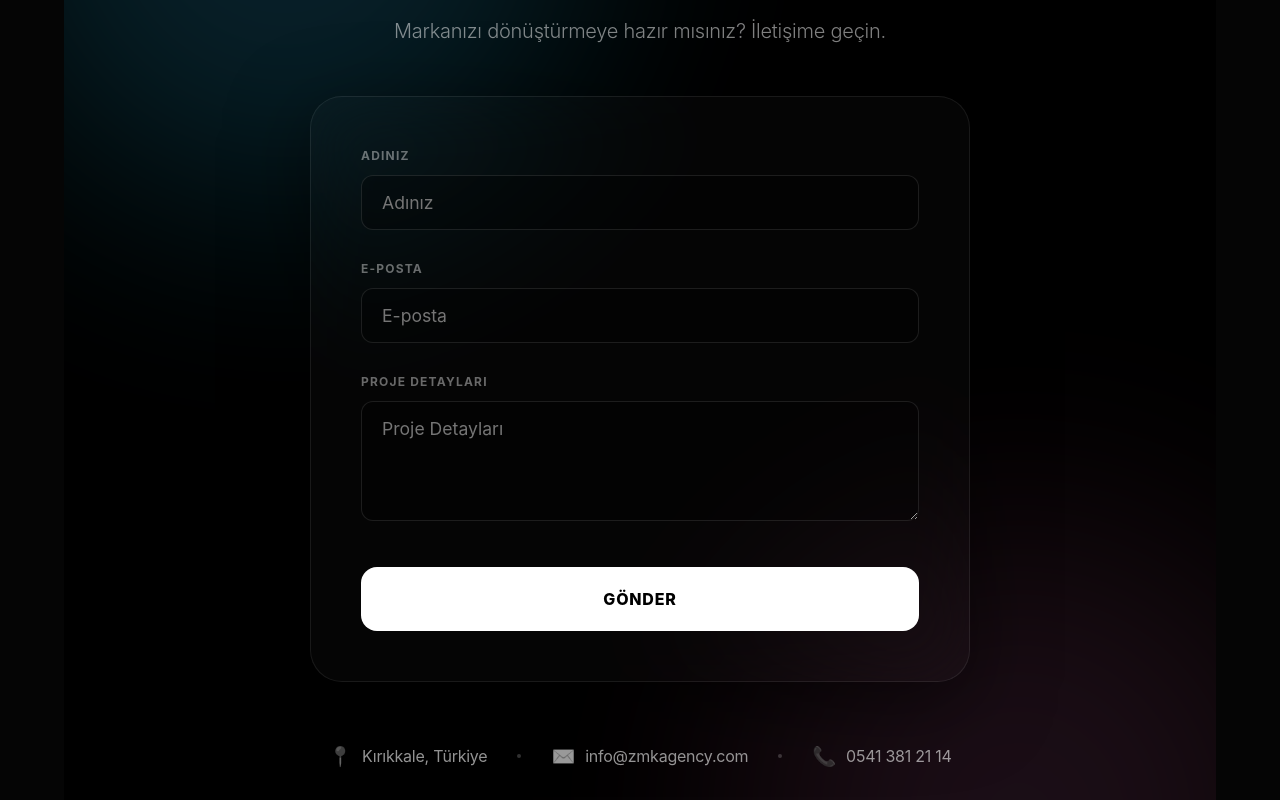
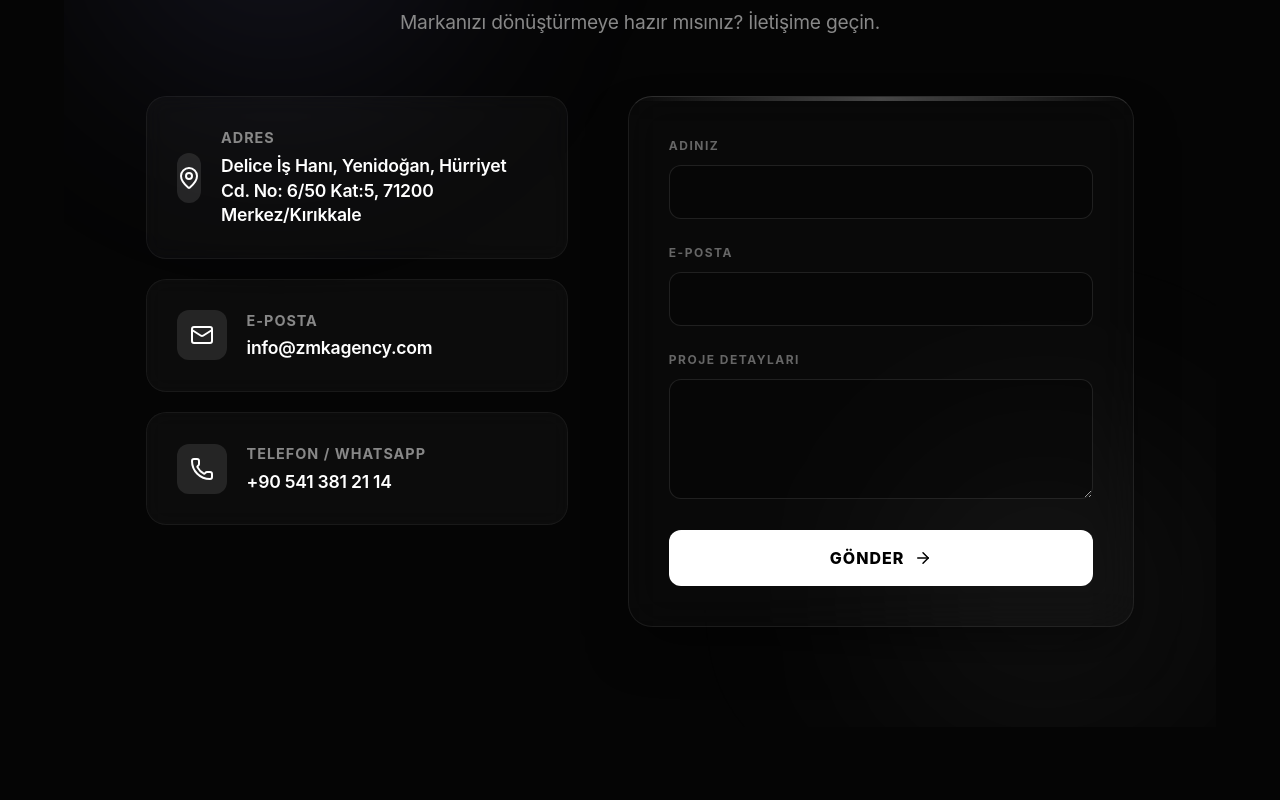
Before and after one commit to zumerkk/zmkagency, a React (Vite) app: page /services in a window 1280 px wide. Shown: the part 2580-3380 px from the top of the page. Built offline with nearby package versions, Linux system fonts and the light colour scheme.

Commit message:
feat(apex): Redesign Contact page & Update address

```diff
--- a/src/components/Contact.jsx
+++ b/src/components/Contact.jsx
@@ -1,8 +1,9 @@
 import React, { useState } from 'react';
-import { motion } from 'framer-motion';
+import { motion, AnimatePresence } from 'framer-motion';
 import '../styles/Contact.css';
 import { db } from '../firebase';
 import { collection, addDoc, serverTimestamp } from 'firebase/firestore';
+import { MapPin, Mail, Phone, ArrowRight, CheckCircle, AlertCircle } from 'lucide-react';
 
 const Contact = ({ t }) => {
     const [formData, setFormData] = useState({
@@ -33,7 +34,7 @@ const Contact = ({ t }) => {
             });
             setStatus('success');
             setFormData({ name: '', email: '', message: '' });
-            setTimeout(() => setStatus(''), 3000);
+            setTimeout(() => setStatus(''), 5000);
         } catch (error) {
             console.error("Error adding document: ", error);
             setStatus('error');
@@ -59,20 +60,60 @@ const Contact = ({ t }) => {
                 </motion.div>
 
                 <div className="contact-content-wrapper">
-                    <motion.form
-                        initial={{ opacity: 0, y: 40 }}
-                        whileInView={{ opacity: 1, y: 0 }}
+                    {/* Left Column: Info Cards */}
+                    <motion.div
+                        className="contact-info-wrapper"
+                        initial={{ opacity: 0, x: -30 }}
+                        whileInView={{ opacity: 1, x: 0 }}
                         viewport={{ once: true }}
                         transition={{ duration: 0.8, delay: 0.2 }}
-                        className="contact-form glass-panel"
-                        onSubmit={handleSubmit}
                     >
+                        <a href="https://maps.app.goo.gl/YourMapLinkHere" target="_blank" rel="noopener noreferrer" className="info-card">
+                            <div className="info-icon">
+                                <MapPin size={24} />
+                            </div>
+                            <div className="info-text">
+                                <h4>Adres</h4>
+                                <p>Delice İş Hanı, Yenidoğan, Hürriyet Cd. No: 6/50 Kat:5, 71200 Merkez/Kırıkkale</p>
+                            </div>
+                        </a>
+
+                        <a href="mailto:info@zmkagency.com" className="info-card">
+                            <div className="info-icon">
+                                <Mail size={24} />
+                            </div>
+                            <div className="info-text">
+                                <h4>E-Posta</h4>
+                                <p>info@zmkagency.com</p>
+                            </div>
+                        </a>
+
+                        <a href="https://wa.me/905413812114" target="_blank" rel="noopener noreferrer" className="info-card">
+                            <div className="info-icon">
+                                <Phone size={24} />
+                            </div>
+                            <div className="info-text">
+                                <h4>Telefon / WhatsApp</h4>
+                                <p>+90 541 381 21 14</p>
+                            </div>
+                        </a>
+                    </motion.div>
+
+                    {/* Right Column: Glass Form */}
+                    <motion.div
+                        className="glass-form-container"
+                        initial={{ opacity: 0, x: 30 }}
+                        whileInView={{ opacity: 1, x: 0 }}
+                        viewport={{ once: true }}
+                        transition={{ duration: 0.8, delay: 0.4 }}
+                    >
+                        <form onSubmit={handleSubmit}>
                             <div className={`form-group ${focusedField === 'name' ? 'focused' : ''}`}>
-                            <label>ADINIZ</label>
+                                <label>{t.namePlaceholder || "ADINIZ"}</label>
                                 <input
                                     type="text"
                                     name="name"
-                                placeholder={t.namePlaceholder}
+                                    className="form-input"
                                     value={formData.name}
                                     onChange={handleInput}
                                     onFocus={() => setFocusedField('name')}
@@ -81,11 +122,11 @@ const Contact = ({ t }) => {
                                 />
                             </div>
                             <div className={`form-group ${focusedField === 'email' ? 'focused' : ''}`}>
-                            <label>E-POSTA</label>
+                                <label>{t.emailPlaceholder || "E-POSTA"}</label>
                                 <input
                                     type="email"
                                     name="email"
-                                placeholder={t.emailPlaceholder}
+                                    className="form-input"
                                     value={formData.email}
                                     onChange={handleInput}
                                     onFocus={() => setFocusedField('email')}
@@ -94,10 +135,10 @@ const Contact = ({ t }) => {
                                 />
                             </div>
                             <div className={`form-group ${focusedField === 'message' ? 'focused' : ''}`}>
-                            <label>PROJE DETAYLARI</label>
+                                <label>{t.messagePlaceholder || "PROJE DETAYLARI"}</label>
                                 <textarea
                                     name="message"
-                                placeholder={t.messagePlaceholder}
+                                    className="form-textarea"
                                     rows="4"
                                     value={formData.message}
                                     onChange={handleInput}
@@ -106,42 +147,46 @@ const Contact = ({ t }) => {
                                     required
                                 ></textarea>
                             </div>
+
                             <button
                                 type="submit"
-                            className="submit-btn"
+                                className="submit-btn-apex"
                                 disabled={status === 'loading'}
                             >
                                 {status === 'loading' ? (
-                                <span className="loading-spinner"></span>
+                                    <div className="spinner"></div>
                                 ) : (
-                                status === 'success' ? 'MESAJ İLETİLDİ ✓' : t.submit
+                                    <>
+                                        {t.submit || "GÖNDER"} <ArrowRight size={18} />
+                                    </>
                                 )}
                             </button>
-                        {status === 'success' && <p className="success-message">Size en kısa sürede dönüş yapacağız.</p>}
-                        {status === 'error' && <p className="error-message">Bir hata oluştu. Lütfen tekrar deneyin.</p>}
-                    </motion.form>
 
+                            <AnimatePresence>
+                                {status === 'success' && (
                                     <motion.div
-                        initial={{ opacity: 0 }}
-                        whileInView={{ opacity: 1 }}
-                        viewport={{ once: true }}
-                        transition={{ delay: 0.5, duration: 1 }}
-                        className="contact-info"
+                                        className="form-status success"
+                                        initial={{ opacity: 0, height: 0 }}
+                                        animate={{ opacity: 1, height: 'auto' }}
+                                        exit={{ opacity: 0, height: 0 }}
                                     >
-                        <div className="info-item location">
-                            <span className="icon">📍</span>
-                            <span className="text">Kırıkkale, Türkiye</span>
-                        </div>
-                        <div className="info-divider"></div>
-                        <a href="mailto:info@zmkagency.com" className="info-item">
-                            <span className="icon">✉️</span>
-                            <span className="text">info@zmkagency.com</span>
-                        </a>
-                        <div className="info-divider"></div>
-                        <a href="tel:+905413812114" className="info-item">
-                            <span className="icon">📞</span>
-                            <span className="text">0541 381 21 14</span>
-                        </a>
+                                        <CheckCircle size={18} style={{ display: 'inline', verticalAlign: 'middle', marginRight: '5px' }} />
+                                        Mesajınız alındı. En kısa sürede dönüş yapacağız.
+                                    </motion.div>
+                                )}
+                                {status === 'error' && (
+                                    <motion.div
+                                        className="form-status error"
+                                        initial={{ opacity: 0, height: 0 }}
+                                        animate={{ opacity: 1, height: 'auto' }}
+                                        exit={{ opacity: 0, height: 0 }}
+                                    >
+                                        <AlertCircle size={18} style={{ display: 'inline', verticalAlign: 'middle', marginRight: '5px' }} />
+                                        Bir hata oluştu. Lütfen WhatsApp üzerinden ulaşın.
+                                    </motion.div>
+                                )}
+                            </AnimatePresence>
+                        </form>
                     </motion.div>
                 </div>
             </div>
--- a/src/components/SEO.jsx
+++ b/src/components/SEO.jsx
@@ -29,9 +29,9 @@ const SEO = ({ title, description, keywords, schema, canonical, ogImage, ogType,
         "email": "iletisim@zmkagency.com",
         "address": {
             "@type": "PostalAddress",
-            "streetAddress": "Yenişehir Kazım Karabekir caddesi No: 39/2",
+            "streetAddress": "Delice İş Hanı, Yenidoğan, Hürriyet Cd. No: 6/50 Kat:5",
             "addressLocality": "Kırıkkale",
-            "postalCode": "71100",
+            "postalCode": "71200",
             "addressCountry": "TR"
         },
         "geo": {
--- a/src/styles/Contact.css
+++ b/src/styles/Contact.css
@@ -1,114 +1,195 @@
-/* Apex Contact Section Styles */
+/* Contact.css - Apex Edition */
 
 .contact-section {
-    padding: 140px 0;
     position: relative;
+    padding: 120px 0 100px;
+    background: #050505;
+    /* Deep rich black */
+    color: #fff;
     overflow: hidden;
-    background: #000;
+    min-height: 100vh;
+    display: flex;
+    align-items: center;
 }
 
 /* Atmospheric Glows */
-.contact-glow-1,
-.contact-glow-2 {
+.contact-glow-1 {
     position: absolute;
+    top: -20%;
+    left: -10%;
     width: 600px;
     height: 600px;
-    border-radius: 50%;
-    filter: blur(120px);
+    background: radial-gradient(circle, rgba(120, 119, 198, 0.15) 0%, transparent 70%);
+    filter: blur(80px);
     z-index: 0;
-    opacity: 0.15;
-    pointer-events: none;
-}
-
-.contact-glow-1 {
-    top: -200px;
-    left: -100px;
-    background: radial-gradient(circle, #4facfe, #00f2fe);
-    animation: floatGlow 10s ease-in-out infinite alternate;
+    animation: floatGlow 15s infinite ease-in-out;
 }
 
 .contact-glow-2 {
-    bottom: -200px;
-    right: -100px;
-    background: radial-gradient(circle, #f093fb, #f5576c);
-    animation: floatGlow 8s ease-in-out infinite alternate-reverse;
+    position: absolute;
+    bottom: -10%;
+    right: -5%;
+    width: 500px;
+    height: 500px;
+    background: radial-gradient(circle, rgba(255, 255, 255, 0.08) 0%, transparent 70%);
+    filter: blur(100px);
+    z-index: 0;
+    animation: floatGlow 20s infinite ease-in-out reverse;
 }
 
 @keyframes floatGlow {
-    0% {
+
+    0%,
+    100% {
         transform: translate(0, 0);
-        opacity: 0.1;
     }
 
-    100% {
-        transform: translate(30px, 50px);
-        opacity: 0.2;
+    50% {
+        transform: translate(30px, 30px);
     }
 }
 
 .contact-container {
     position: relative;
     z-index: 2;
-    max-width: 700px;
+    max-width: 1200px;
+    width: 90%;
     margin: 0 auto;
-    padding: 0 20px;
 }
 
-/* Header */
 .contact-header {
     text-align: center;
-    margin-bottom: 50px;
+    margin-bottom: 60px;
 }
 
 .contact-header h2 {
-    font-size: clamp(3rem, 6vw, 5rem);
-    font-weight: 900;
-    letter-spacing: -0.04em;
-    background: linear-gradient(180deg, #fff 0%, #666 100%);
+    font-size: clamp(2.5rem, 5vw, 4rem);
+    font-weight: 800;
+    letter-spacing: -0.02em;
+    background: linear-gradient(135deg, #fff 0%, #aaa 100%);
     -webkit-background-clip: text;
     -webkit-text-fill-color: transparent;
     margin-bottom: 20px;
-    line-height: 1.1;
 }
 
-.contact-header p {
-    font-size: 1.25rem;
-    color: rgba(255, 255, 255, 0.5);
-    font-weight: 300;
+.contact-subtitle {
+    font-size: 1.2rem;
+    color: #888;
+    max-width: 600px;
+    margin: 0 auto;
+    font-weight: 400;
 }
 
-/* Glass Form */
-.contact-form {
-    background: rgba(255, 255, 255, 0.02);
-    backdrop-filter: blur(40px);
-    -webkit-backdrop-filter: blur(40px);
-    border: 1px solid rgba(255, 255, 255, 0.08);
-    border-radius: 32px;
-    padding: 50px;
+/* Layout Grid */
+.contact-content-wrapper {
+    display: grid;
+    grid-template-columns: 1fr 1.2fr;
+    gap: 60px;
+    align-items: start;
+}
+
+/* Left Column: Info Cards */
+.contact-info-wrapper {
     display: flex;
     flex-direction: column;
-    gap: 30px;
-    box-shadow: 0 20px 80px rgba(0, 0, 0, 0.5);
-    transition: transform 0.3s ease, box-shadow 0.3s ease;
+    gap: 20px;
 }
 
-.contact-form:hover {
-    transform: translateY(-5px);
-    box-shadow: 0 30px 100px rgba(0, 0, 0, 0.6);
-    border-color: rgba(255, 255, 255, 0.12);
+.info-card {
+    background: rgba(255, 255, 255, 0.03);
+    border: 1px solid rgba(255, 255, 255, 0.05);
+    backdrop-filter: blur(10px);
+    padding: 30px;
+    border-radius: 20px;
+    transition: all 0.4s cubic-bezier(0.175, 0.885, 0.32, 1.275);
+    display: flex;
+    align-items: center;
+    gap: 20px;
+    text-decoration: none;
+    color: inherit;
+}
+
+.info-card:hover {
+    background: rgba(255, 255, 255, 0.06);
+    border-color: rgba(255, 255, 255, 0.2);
+    transform: translateX(10px);
+    box-shadow: 0 10px 30px rgba(0, 0, 0, 0.3);
+}
+
+.info-icon {
+    width: 50px;
+    height: 50px;
+    background: rgba(255, 255, 255, 0.1);
+    border-radius: 12px;
+    display: flex;
+    align-items: center;
+    justify-content: center;
+    font-size: 1.5rem;
+    color: #fff;
+    transition: all 0.3s ease;
+}
+
+.info-card:hover .info-icon {
+    background: #fff;
+    color: #000;
+    transform: scale(1.1) rotate(5deg);
+}
+
+.info-text h4 {
+    font-size: 0.9rem;
+    color: #888;
+    text-transform: uppercase;
+    letter-spacing: 1px;
+    margin-bottom: 5px;
+}
+
+.info-text p {
+    font-size: 1.1rem;
+    font-weight: 600;
+    color: #fff;
+    line-height: 1.4;
+}
+
+/* Right Column: Glass Form */
+.glass-form-container {
+    background: rgba(255, 255, 255, 0.02);
+    border: 1px solid rgba(255, 255, 255, 0.08);
+    /* Subtle border */
+    border-top: 1px solid rgba(255, 255, 255, 0.15);
+    /* Highlight top */
+    backdrop-filter: blur(20px);
+    -webkit-backdrop-filter: blur(20px);
+    padding: 40px;
+    border-radius: 24px;
+    box-shadow: 0 25px 50px -12px rgba(0, 0, 0, 0.5);
+    position: relative;
+    overflow: hidden;
+}
+
+.glass-form-container::before {
+    content: '';
+    position: absolute;
+    top: 0;
+    left: 0;
+    width: 100%;
+    height: 4px;
+    background: linear-gradient(90deg, transparent, rgba(255, 255, 255, 0.5), transparent);
+    opacity: 0.5;
 }
 
 .form-group {
+    margin-bottom: 25px;
     position: relative;
 }
 
 .form-group label {
     display: block;
     font-size: 0.75rem;
+    color: #666;
+    text-transform: uppercase;
+    letter-spacing: 1.5px;
+    margin-bottom: 10px;
     font-weight: 700;
-    color: rgba(255, 255, 255, 0.4);
-    letter-spacing: 0.1em;
-    margin-bottom: 10px;
     transition: color 0.3s;
 }
 
@@ -116,148 +197,134 @@
     color: #fff;
 }
 
-.contact-form input,
-.contact-form textarea {
+.form-input,
+.form-textarea {
     width: 100%;
     background: rgba(0, 0, 0, 0.3);
     border: 1px solid rgba(255, 255, 255, 0.1);
     border-radius: 12px;
     padding: 16px 20px;
     color: #fff;
-    font-size: 1.1rem;
-    font-family: 'Inter', sans-serif;
-    transition: all 0.3s cubic-bezier(0.165, 0.84, 0.44, 1);
+    font-size: 1rem;
+    font-family: inherit;
+    transition: all 0.3s ease;
+    outline: none;
 }
 
-.contact-form textarea {
+.form-input:focus,
+.form-textarea:focus {
+    background: rgba(0, 0, 0, 0.5);
+    border-color: rgba(255, 255, 255, 0.4);
+    box-shadow: 0 0 0 4px rgba(255, 255, 255, 0.05);
+}
+
+.form-textarea {
     resize: vertical;
     min-height: 120px;
 }
 
-.contact-form input:focus,
-.contact-form textarea:focus {
-    outline: none;
-    border-color: #fff;
-    background: rgba(255, 255, 255, 0.05);
-    box-shadow: 0 0 0 4px rgba(255, 255, 255, 0.05);
+/* Submit Button */
+.submit-btn-apex {
+    width: 100%;
+    padding: 18px;
+    background: #fff;
+    color: #000;
+    border: none;
+    border-radius: 12px;
+    font-size: 1rem;
+    font-weight: 800;
+    letter-spacing: 1px;
+    text-transform: uppercase;
+    cursor: pointer;
+    transition: all 0.3s ease;
+    position: relative;
+    overflow: hidden;
+    display: flex;
+    align-items: center;
+    justify-content: center;
+    gap: 10px;
 }
 
-/* Submit Button */
-.submit-btn {
-    margin-top: 10px;
-    width: 100%;
-    padding: 22px;
-    background: #fff;
-    color: #000;
-    font-weight: 800;
-    font-size: 1rem;
-    border: none;
-    border-radius: 16px;
-    cursor: pointer;
-    transition: all 0.3s cubic-bezier(0.23, 1, 0.32, 1);
-    text-transform: uppercase;
-    letter-spacing: 0.05em;
-    position: relative;
-    overflow: hidden;
+.submit-btn-apex:hover {
+    transform: translateY(-2px);
+    box-shadow: 0 10px 20px rgba(255, 255, 255, 0.15);
+    background: #f0f0f0;
 }
 
-.submit-btn:hover {
-    transform: scale(1.02);
-    box-shadow: 0 10px 40px rgba(255, 255, 255, 0.2);
+.submit-btn-apex:active {
+    transform: translateY(1px);
 }
 
-.submit-btn:active {
-    transform: scale(0.98);
+.submit-btn-apex:disabled {
+    opacity: 0.7;
+    cursor: not-allowed;
+    transform: none;
 }
 
-.submit-btn:disabled {
-    background: #333;
-    color: #666;
-    cursor: not-allowed;
-    transform: none;
-    box-shadow: none;
+/* Loading Spinner */
+.spinner {
+    width: 20px;
+    height: 20px;
+    border: 3px solid rgba(0, 0, 0, 0.1);
+    border-top-color: #000;
+    border-radius: 50%;
+    animation: spin 0.8s linear infinite;
+}
+
+@keyframes spin {
+    to {
+        transform: rotate(360deg);
+    }
 }
 
 /* Success/Error Messages */
-.success-message {
+.form-status {
+    margin-top: 20px;
+    padding: 15px;
+    border-radius: 8px;
     text-align: center;
-    color: #4ade80;
+    font-weight: 600;
     font-size: 0.9rem;
-    margin-top: 10px;
-    font-weight: 500;
+    animation: fadeIn 0.5s ease;
 }
 
-.error-message {
-    text-align: center;
-    color: #f87171;
-    font-size: 0.9rem;
-    margin-top: 10px;
+.form-status.success {
+    background: rgba(0, 255, 100, 0.1);
+    color: #00ff64;
+    border: 1px solid rgba(0, 255, 100, 0.2);
 }
 
-/* Footer Info */
-.contact-info {
-    margin-top: 60px;
-    display: flex;
-    align-items: center;
-    justify-content: center;
-    gap: 30px;
-    flex-wrap: wrap;
-    color: rgba(255, 255, 255, 0.6);
+.form-status.error {
+    background: rgba(255, 50, 50, 0.1);
+    color: #ff3232;
+    border: 1px solid rgba(255, 50, 50, 0.2);
 }
 
-.info-item {
-    display: flex;
-    align-items: center;
-    gap: 10px;
-    text-decoration: none;
-    color: inherit;
-    transition: all 0.3s;
-    font-size: 1rem;
+@keyframes fadeIn {
+    from {
+        opacity: 0;
+        transform: translateY(10px);
+    }
+
+    to {
+        opacity: 1;
+        transform: translateY(0);
+    }
 }
 
-.info-item:hover {
-    color: #fff;
-    transform: translateY(-2px);
-}
-
-.info-item .icon {
-    font-size: 1.2rem;
-    filter: grayscale(1);
-    transition: filter 0.3s;
-}
-
-.info-item:hover .icon {
-    filter: grayscale(0);
-}
-
-.info-divider {
-    width: 4px;
-    height: 4px;
-    background: rgba(255, 255, 255, 0.2);
-    border-radius: 50%;
-}
-
-/* Mobile */
-@media (max-width: 768px) {
-    .contact-section {
-        padding: 100px 0;
+/* Responsive */
+@media (max-width: 900px) {
+    .contact-content-wrapper {
+        grid-template-columns: 1fr;
+        gap: 40px;
     }
 
-    .contact-form {
-        padding: 30px;
-        border-radius: 24px;
+    .contact-info-wrapper {
+        flex-direction: column;
+        /* Stack vertically on mobile */
     }
 
     .contact-header h2 {
         font-size: 2.5rem;
     }
-
-    .contact-info {
-        flex-direction: column;
-        gap: 20px;
-    }
-
-    .info-divider {
-        display: none;
-    }
 }
--- a/src/translations.js
+++ b/src/translations.js
@@ -534,7 +534,7 @@ Web sitesinin kesintisiz veya hatasız çalışacağını garanti etmeyiz. Tekno
             legal: "Yasal",
             privacy: "Gizlilik Politikası",
             terms: "Kullanım Koşulları",
-            address: "Yenişehir, Kazım Karabekir Cd. No: 39/2, 71200 Kırıkkale Merkez/Kırıkkale",
+            address: "Delice İş Hanı, Yenidoğan, Hürriyet Cd. No: 6/50 Kat:5, 71200 Kırıkkale Merkez/Kırıkkale",
             copyright: "© 2026 ZMK AGENCY. Tüm hakları saklıdır."
         }
     },
```
Also changed, not shown: src/components/Navbar.jsx (+11 -1 lines). Lines whose indentation alone changed are shown as unchanged.
